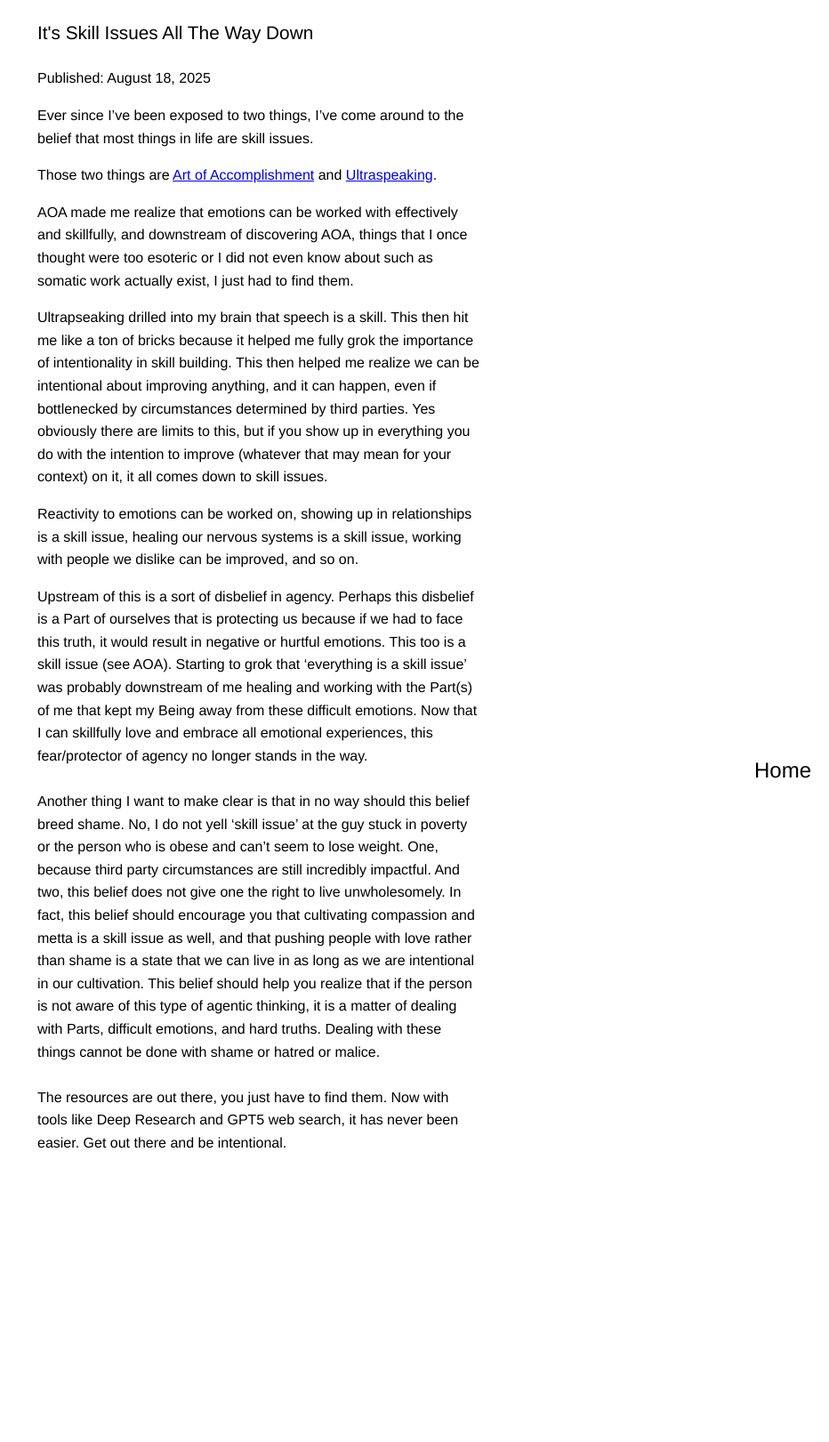
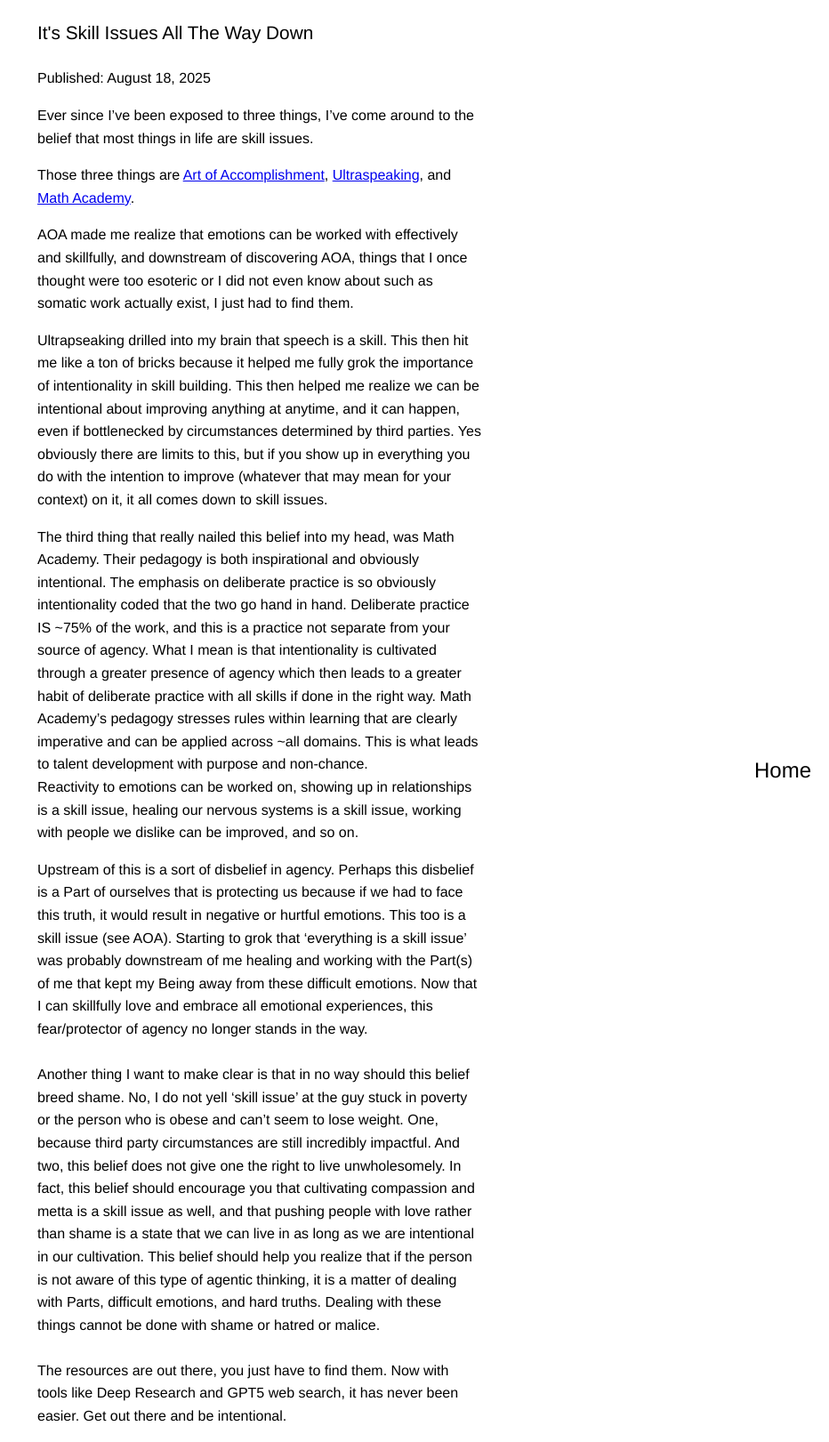
Before and after one commit to pxsswordprotected/personalsite, a Jekyll site: the page built from docs/_posts/2025-08-18-skillissue.md, in a window 1280 px wide. Shown: the whole page at 89% size, without its empty margins (348-1280 px from the left). Built offline with Jekyll 4.4.1, drawn with Linux system fonts in a browser that asks for light colours; before the commit the page ends 1314 px from its top, so only the background shows below that.

Commit message:
added para

```diff
--- a/docs/_posts/2025-08-18-skillissue.md
+++ b/docs/_posts/2025-08-18-skillissue.md
@@ -3,18 +3,20 @@
 title:  "It's Skill Issues All The Way Down"
 ---
 
-Ever since I've been exposed to two things, I've come around to the belief that most things in life are skill issues.
+Ever since I've been exposed to three things, I've come around to the belief that most things in life are skill issues.
 
 
-Those two things are <a href="https://www.artofaccomplishment.com/">Art of Accomplishment</a> and <a href="https://ultraspeaking.com">Ultraspeaking</a>.
+Those three things are <a href="https://www.artofaccomplishment.com/">Art of Accomplishment</a>, <a href="https://ultraspeaking.com">Ultraspeaking</a>, and <a href="https://docs.google.com/document/d/1LLZK_34Oer9LwuqAv-pqxfXlR8n7V8zJ_MO323R7egI/edit?tab=t.0#heading=h.yrv4a62sjkb">Math Academy</a>.
 <br>
 
 AOA made me realize that emotions can be worked with effectively and skillfully, and downstream of discovering AOA, things that I once thought were too esoteric or I did not even know about such as somatic work actually exist, I just had to find them.
 <br>
 
-Ultrapseaking drilled into my brain that speech is a skill. This then hit me like a ton of bricks because it helped me fully grok the importance of intentionality in skill building. This then helped me realize we can be intentional about improving anything, and it can happen, even if bottlenecked by circumstances determined by third parties. Yes obviously there are limits to this, but if you show up in everything you do with the intention to improve (whatever that may mean for your context) on it, it all comes down to skill issues.
+Ultrapseaking drilled into my brain that speech is a skill. This then hit me like a ton of bricks because it helped me fully grok the importance of intentionality in skill building. This then helped me realize we can be intentional about improving anything at anytime, and it can happen, even if bottlenecked by circumstances determined by third parties. Yes obviously there are limits to this, but if you show up in everything you do with the intention to improve (whatever that may mean for your context) on it, it all comes down to skill issues.
 <br>
 
+The third thing that really nailed this belief into my head, was Math Academy. Their pedagogy is both inspirational and obviously intentional. The emphasis on deliberate practice is so obviously intentionality coded that the two go hand in hand. Deliberate practice IS ~75% of the work, and this is a practice not separate from your source of agency. What I mean is that intentionality is cultivated through a greater presence of agency which then leads to a greater habit of deliberate practice with all skills if done in the right way. Math Academy's pedagogy stresses rules within learning that are clearly imperative and can be applied across ~all domains. This is what leads to talent development with purpose and non-chance.
+<br>
 Reactivity to emotions can be worked on, showing up in relationships is a skill issue, healing our nervous systems is a skill issue, working with people we dislike can be improved, and so on.
 <br>
 
```
